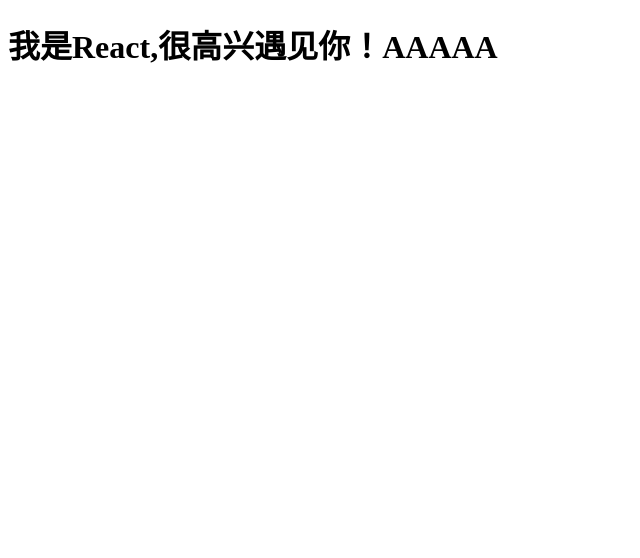
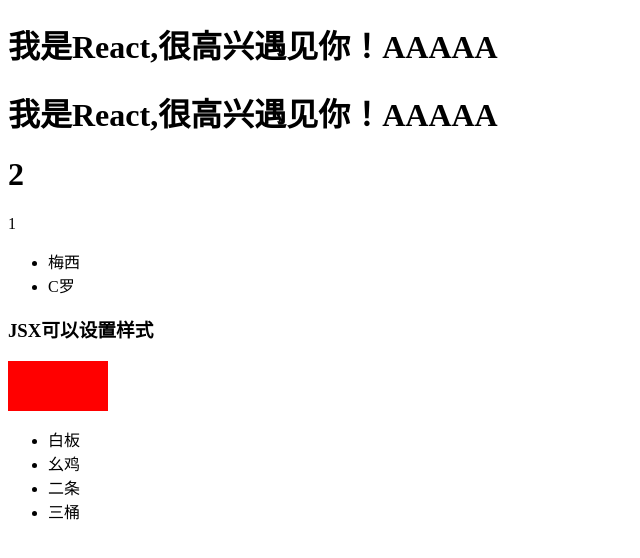
Before and after one commit to Niumeng1/ReactStudy, a React app: page / in a window 1280 px wide. Shown: the top 558 px of the page, without its empty margins (0-640 px from the left). Built offline with nearby package versions, Linux system fonts and the light colour scheme; the HTML template or start-up script is replaced by a standard one.

Commit message:
react起步-JSX语法简单介绍
九项注意的。

```diff
--- a/app/Apptest.js
+++ b/app/Apptest.js
@@ -3,11 +3,54 @@
 //我们定义一个叫做Apptest，在HTML中可以用<App />
 //React要求自定义组件必须是大写字母开头；
 //React要求自定义组件的类必须继承React.component类
-class App extends React.Component{
+class App extends React.Component {
+
+    //定义一个函数
+    haha(lanmu){
+        if(lanmu == "篮球"){
+            return(
+                <ul>
+                    <li>乔丹</li>
+                    <li>科比</li>
+                </ul>
+            );
+        }else if(lanmu == "足球"){
+            return(
+                <ul>
+                    <li>梅西</li>
+                    <li>C罗</li>
+                </ul>
+            );
+        }
+
+    }
     //组件中最最要的方法就是render方法，
-    render(){
+    render() {
+        //定义一个数组
+        let arr = ["白板","幺鸡","二条","三桶"].map((item,index) =>{
+            return <li key={index}>{item}</li>
+        }) ;
+
         //返回一个jsx语法，非常牛逼
-        return <h1>我是React,很高兴遇见你！AAAAA</h1>
+        //return 后面不能换行
+        return (
+        <div>
+             <h1>我是React,很高兴遇见你！AAAAA</h1>
+            <h1>我是React,很高兴遇见你！AAAAA</h1>
+            <h1>{ 3 > 8 ? 1:2}</h1>
+            <p data-a="10">1</p>
+           {this.haha("足球")}
+
+           <h3>JSX可以设置样式</h3>
+           <div style={{"width":"100px","height":20+30+"px","background-color":"red"}}></div>
+
+           <div>
+                <ul>
+                    {arr}
+                </ul>
+           </div>
+        </div>
+        )
     }
 }
 
--- a/app/main.js
+++ b/app/main.js
@@ -13,6 +13,5 @@
 //第一个参数是jsx语法
 //第二个参数表示组件挂载哪里
 render (
-
     <App />,document.getElementById('app-container')
 )
```
Also changed, not shown: 3 other files (tests, documents, lock files or other folders).
